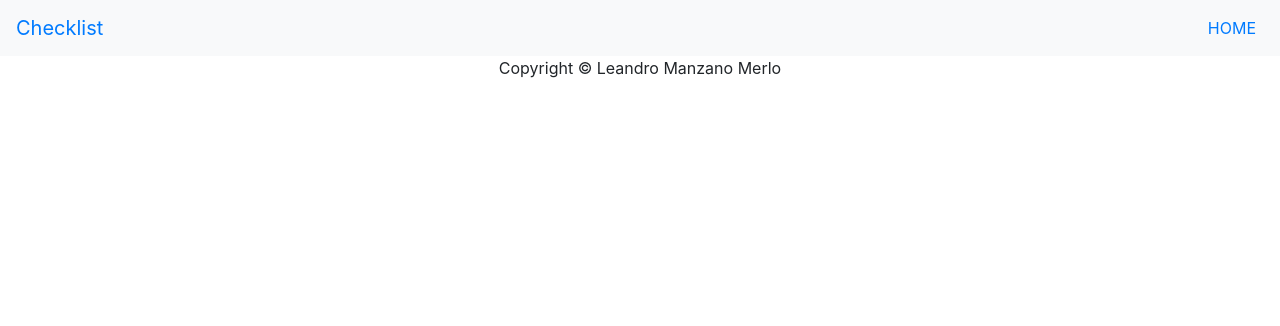
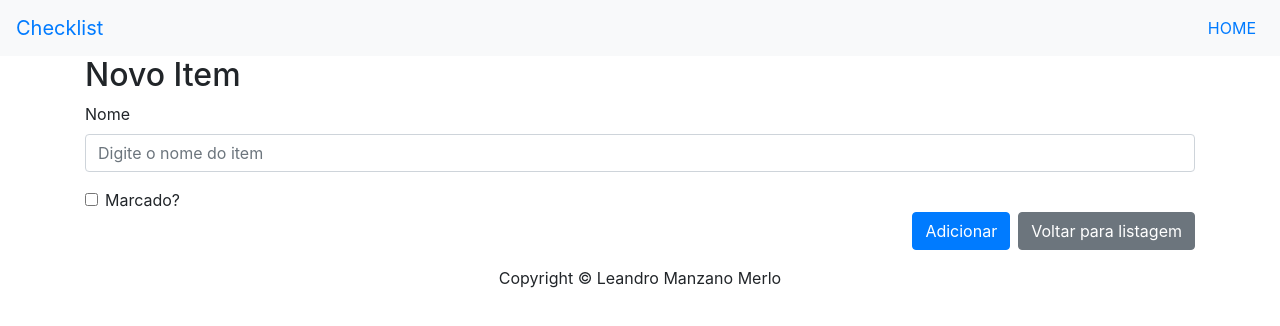
Before and after one commit to leandro-merlo/react-checklist, a React (Create React App) app: page /add in a window 1280 px wide. Shown: the top 326 px of the page. Built offline with nearby package versions, Linux system fonts and the light colour scheme.

Commit message:
Adicionando Form de Inserção

```diff
--- a/src/App.js
+++ b/src/App.js
@@ -5,6 +5,7 @@ import Home from './HomeComponent'
 import Home123 from './Home123Component'
 import Header from './components/Header'
 import Footer from './components/Footer'
+import Insert from './components/Insert'
 
 export default class App extends Component {
   constructor(props) {
@@ -19,6 +20,7 @@ export default class App extends Component {
           <Router>
             <Route path="/" exact component={ Home }></Route>
             <Route path="/123" component={ Home123 }></Route>
+            <Route path="/add" component={ Insert }></Route>
           </Router>
         </div>
         <Footer />
--- /dev/null
+++ b/src/components/Insert.js
@@ -0,0 +1,64 @@
+import React, { Component } from 'react';
+import { Form, FormGroup, Input, Label, Button, Row, Col } from 'reactstrap';
+import { Link } from 'react-router-dom';
+
+export default class Insert extends Component {
+
+    constructor(props) {
+        super(props);
+        this.state = {
+            name: '',
+            check: false,
+            data: []
+        }
+    }
+
+    onChange = ({ target }) => {
+        const value = target.type === 'checkbox' ? target.checked : target.value;
+        const name = target.name;
+        this.setState({
+            [name]: value
+        });
+    }
+
+    onClick = async (event) => {
+        let { data, name, check } = this.state;
+        let newData = [ ...data, {name, check} ];
+        await this.setState({
+            data: newData
+        });
+        localStorage.setItem('data', JSON.stringify(this.state.data));
+    }
+
+    render(){
+        let { name, check } = this.state;
+        check = check ? 'true' : 'false'
+        return (
+            <div>
+                <h2>Novo Item</h2>
+                <div>
+                <Form>
+                    <FormGroup>
+                        <Label for="name">Nome</Label>
+                        <Input id="name" name="name" placeholder="Digite o nome do item" value={ name } onChange={ this.onChange }/>
+                    </FormGroup>
+                    <FormGroup check>
+                        <Label for="check" check>
+                            <Input type="checkbox" id="check" name="check" check={ check } onChange={ this.onChange }/>
+                             Marcado?
+                        </Label>
+                    </FormGroup>
+                    <Row>
+                        <Col className="col-sm-12">
+                            <FormGroup className="float-right">
+                                <Button color="primary" onClick={this.onClick}>Adicionar</Button>
+                                <Link to="/" className="btn btn-secondary ml-2">Voltar para listagem</Link>
+                            </FormGroup>
+                        </Col>
+                    </Row>
+                </Form>
+                </div>
+            </div>
+        );
+    }
+}
--- a/src/index.js
+++ b/src/index.js
@@ -5,9 +5,9 @@ import reportWebVitals from './reportWebVitals';
 import 'bootstrap/dist/css/bootstrap.min.css'
 
 ReactDOM.render(
-  <React.StrictMode>
-    <App />
-  </React.StrictMode>,
+  // <React.StrictMode>
+    <App />,
+  // </React.StrictMode>,
   document.getElementById('root')
 );
 
```
